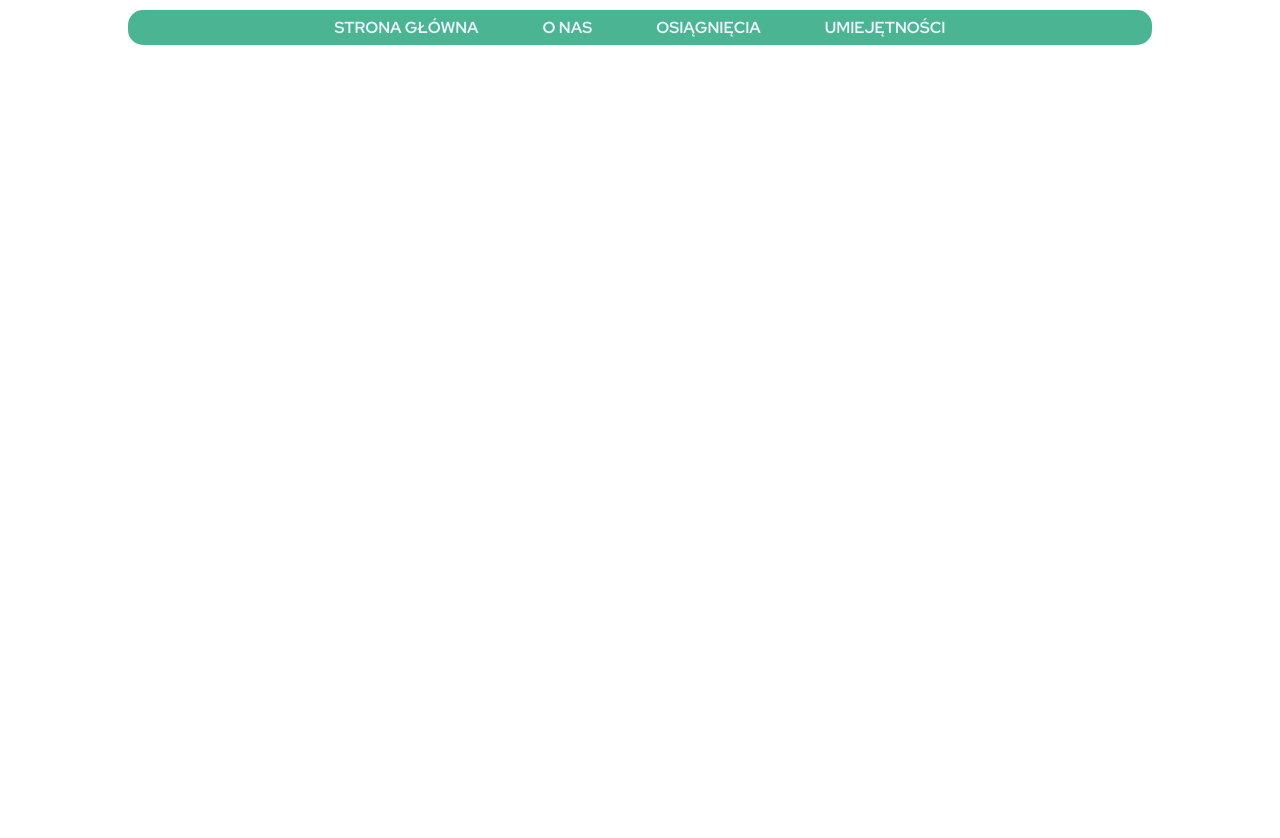
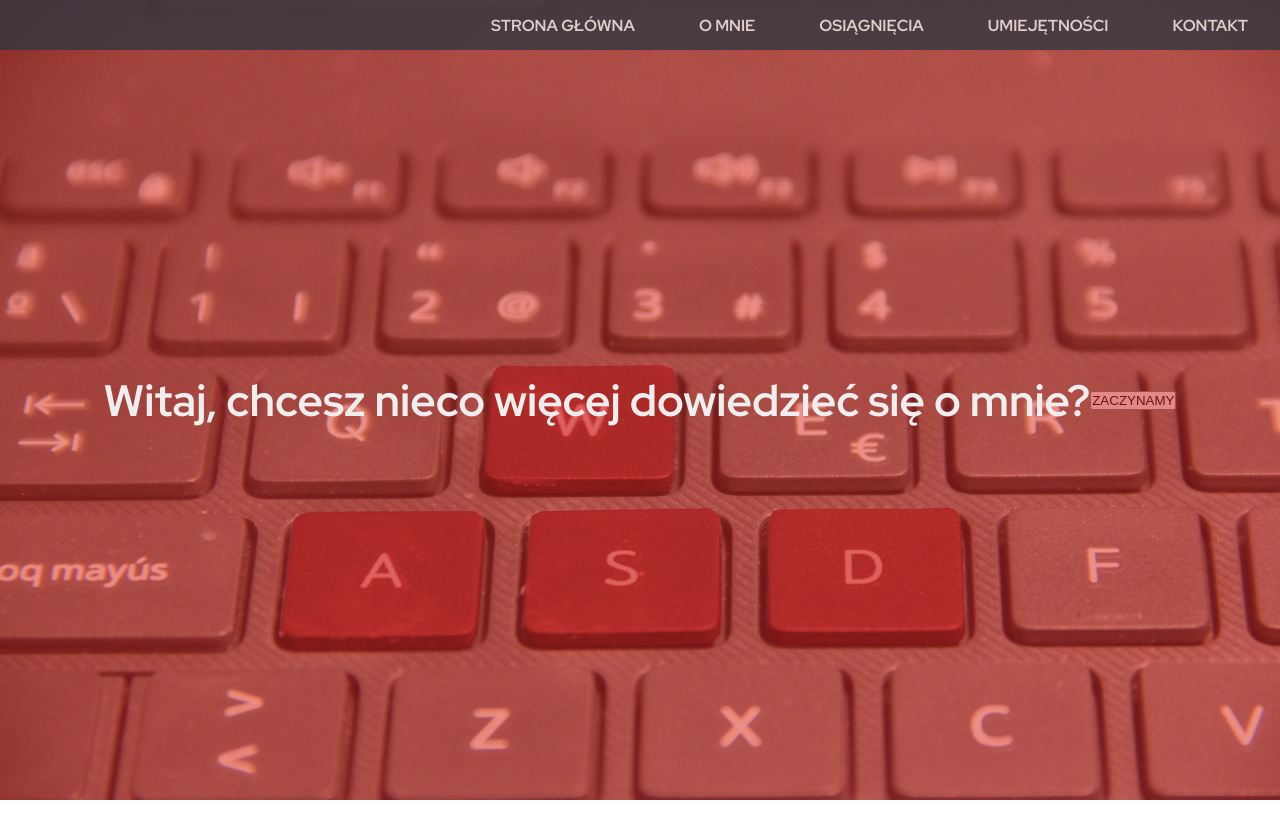
Before and after one commit to Kry765/AboutMe, a Vue app: page / in a window 1280 px wide. Shown: the top 838 px of the page. Before the commit the page ends 800 px from the top, so only its background shows below. Built offline with nearby package versions, Linux system fonts and the light colour scheme.

Commit message:
add header

```diff
--- a/src/components/HelloWorld.vue
+++ b/src/components/HelloWorld.vue
@@ -1,18 +1,22 @@
 <template>
 	<nav>
-		<div class="top-nav flex-center-position">
-			<div><img src="../picture/menu.png" alt="menu" class="burger-icon" /></div>
+		<div class="top-nav flex-end-position">
 			<div><a class="top-nav-element" href="#home">Strona główna</a></div>
-			<div><a class="top-nav-element" href="#aboutme">O nas</a></div>
+			<div><a class="top-nav-element" href="#aboutme">O mnie</a></div>
 			<div><a class="top-nav-element" href="#goals">Osiągnięcia</a></div>
 			<div><a class="top-nav-element" href="#skills">Umiejętności</a></div>
+			<div><a class="top-nav-element" href="#contact">Kontakt</a></div>
 		</div>
 	</nav>
+	<header>
+		<div class="header-background flex-center-position">
+			<div class="shadow-header-background"></div>
+			<h1 class="welcome-text">Witaj, chcesz nieco więcej dowiedzieć się o mnie?</h1>
+			<button type="button">ZACZYNAMY</button>
+		</div>
+		<div class="test"></div>
+	</header>
 </template>
-
-<script></script>
-
-<!-- Add "scoped" attribute to limit CSS to this component only -->
 <style scoped lang="scss">
 @import '../scss/style.scss';
 </style>
--- a/src/scss/_style.scss
+++ b/src/scss/_style.scss
@@ -1,41 +1,79 @@
-$grass: #4bb493;
-$white: #ebf2fa;
+$dark: #303841;
+$white: #eeeeee;
+$red: #d72323;
 
-a {
-	text-decoration: none;
-	color: #ebf2fa;
-}
+//MENU
 
-.top-nav {
-	background-color: $grass;
-	border-radius: 15px;
-	margin: 10px 10% 0;
-	min-height: 35px;
-	text-transform: uppercase;
-	font-weight: bold;
+.flex-end-position {
+	display: flex;
+	justify-content: flex-end;
+	align-items: center;
 }
 
 .flex-center-position {
 	display: flex;
 	justify-content: center;
 	align-items: center;
+	align-self: center;
+}
+
+a {
+	text-decoration: none;
+	color: $white;
+}
+
+//NAVIGIATION
+
+.top-nav {
+	position: fixed;
+	width: 100%;
+	background-color: $dark;
+	min-height: 50px;
+	text-transform: uppercase;
+	font-weight: bold;
+	z-index: 1;
+	opacity: 0.8;
 }
 
 .top-nav-element {
 	margin: 0 2rem;
+	transition: 0.5s;
+	z-index: 2;
 }
 
-.burger-icon {
-	display: none;
+.top-nav-element:hover {
+	color: $red;
+}
+
+//HEADER
+
+.test {
+	height: 100vh;
+}
+
+.header-background {
+	position: relative;
+	background-image: url(../picture/keyboard-g5469bdbfa_1920.jpg);
+	background-repeat: no-repeat;
+	background-size: cover;
+	width: 100%;
+	height: 100vh;
+	.shadow-header-background {
+		position: absolute;
+		width: 100%;
+		height: 100vh;
+		background-color: $red;
+		opacity: 0.5;
+	}
+	.welcome-text {
+		font-size: 44px;
+		z-index: 2;
+		color: $white
+	}
 }
 
 @media (max-width: 768px) {
 	.top-nav {
 		display: none;
 	}
-
-	.burger-icon {
-		display: block;
-		height: 40px;
-	}
 }
```
Also changed, not shown: src/picture/colors.png.
